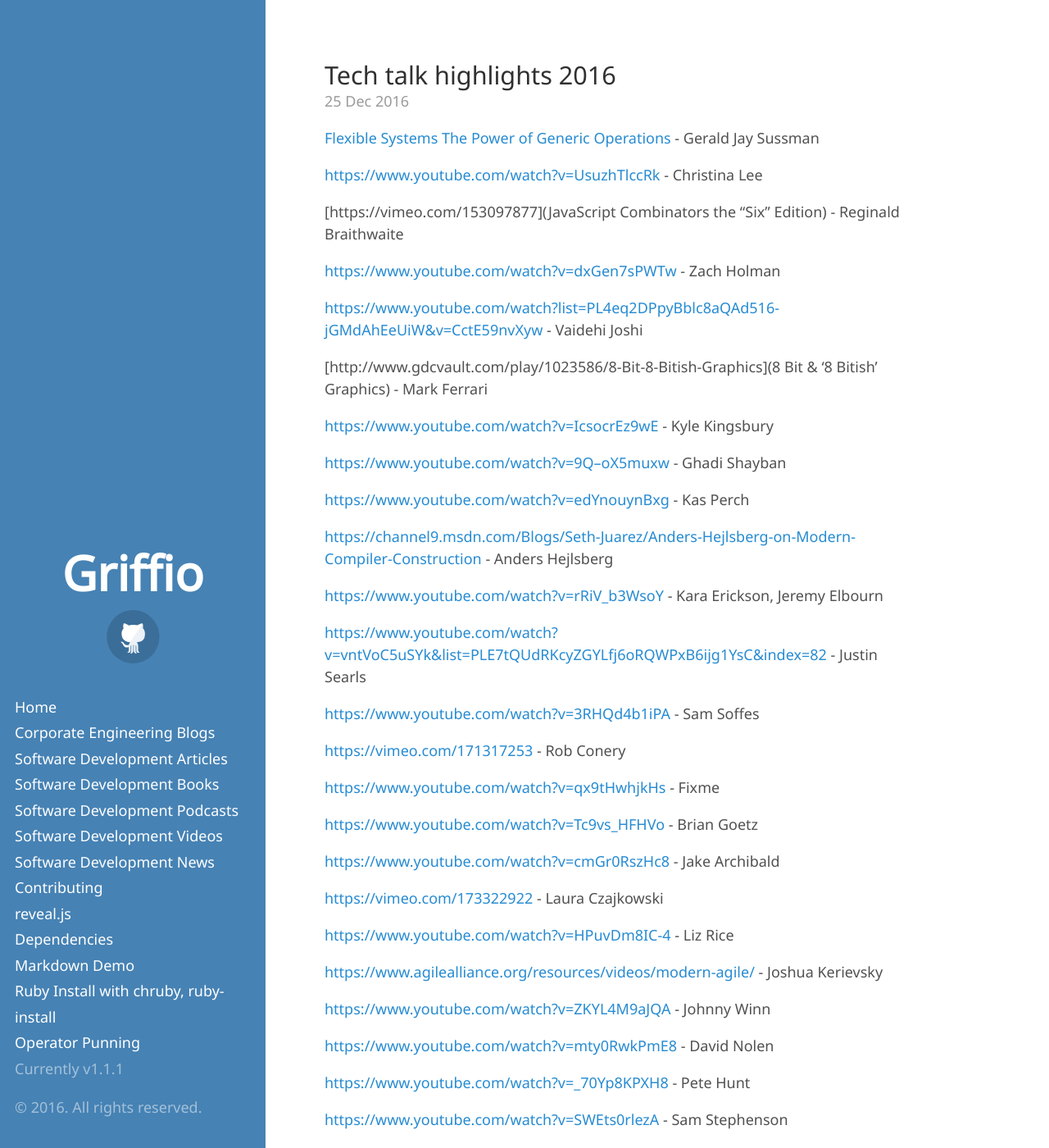
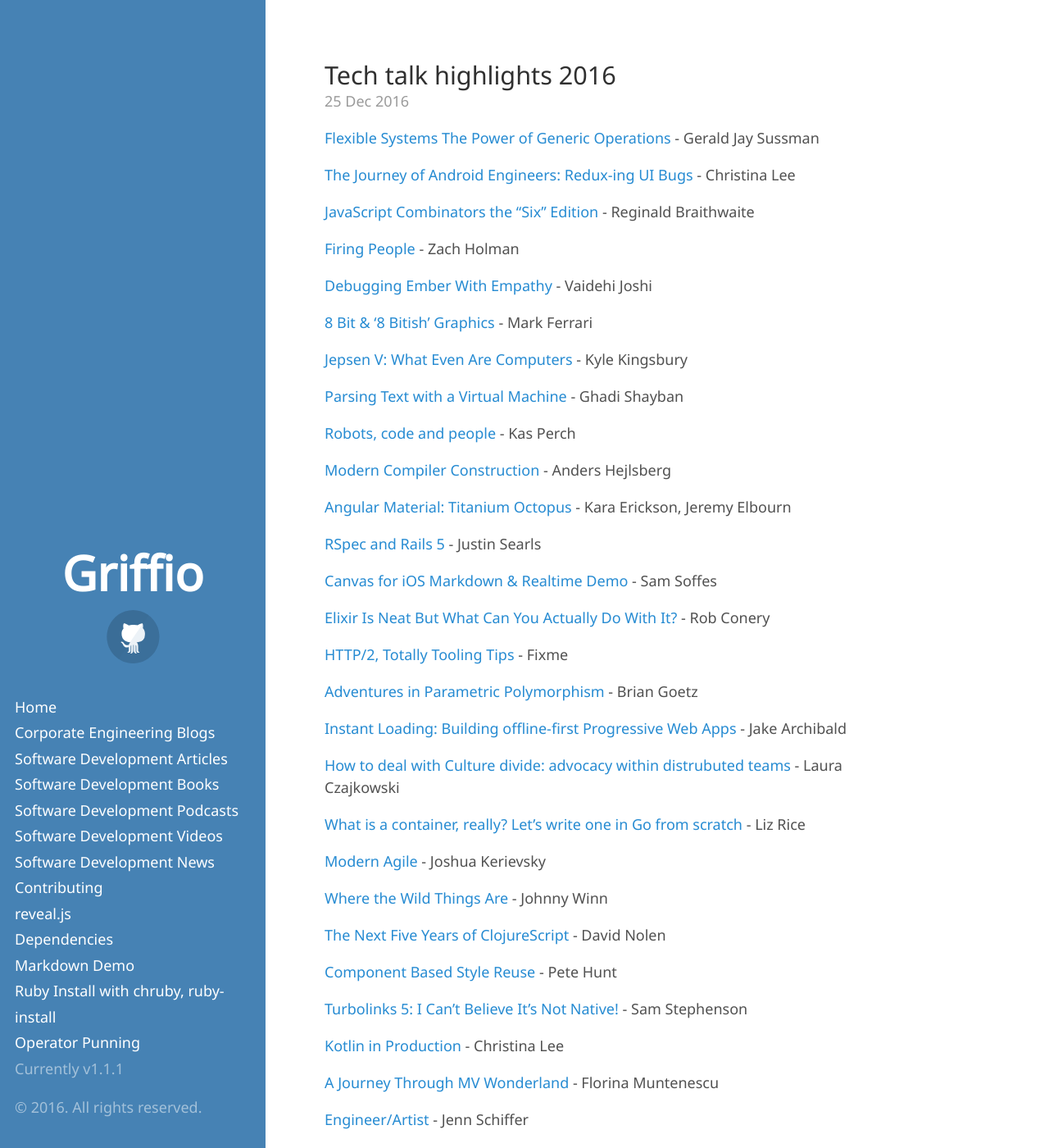
Before and after one commit to griffio/griffio.github.io, a Jekyll site: the page built from _posts/2016-12-25-Tech-talk-highlights.md, in a window 1280 px wide and 1400 px high. Shown: the whole window at 82% size. Built offline with Jekyll 4.4.1, drawn with Linux system fonts in a browser that asks for light colours; some web fonts are replaced; some of the changed text lies outside the part shown.

Commit message:
Update 2016-12-25-Tech-talk-highlights.md

```diff
--- a/_posts/2016-12-25-Tech-talk-highlights.md
+++ b/_posts/2016-12-25-Tech-talk-highlights.md
@@ -9,56 +9,56 @@
 
 [Flexible Systems The Power of Generic Operations](https://vimeo.com/151465912) - Gerald Jay Sussman
 
-[https://www.youtube.com/watch?v=UsuzhTlccRk](The Journey of Android Engineers: Redux-ing UI Bugs) - Christina Lee
+[The Journey of Android Engineers: Redux-ing UI Bugs](https://www.youtube.com/watch?v=UsuzhTlccRk) - Christina Lee
 
-[https://vimeo.com/153097877](JavaScript Combinators the "Six" Edition) - Reginald Braithwaite
+[JavaScript Combinators the "Six" Edition](https://vimeo.com/153097877) - Reginald Braithwaite
 
-[https://www.youtube.com/watch?v=dxGen7sPWTw](Firing People) - Zach Holman
+[Firing People](https://www.youtube.com/watch?v=dxGen7sPWTw) - Zach Holman
 
-[https://www.youtube.com/watch?list=PL4eq2DPpyBblc8aQAd516-jGMdAhEeUiW&v=CctE59nvXyw](Debugging Ember With Empathy) - Vaidehi Joshi
+[Debugging Ember With Empathy](https://www.youtube.com/watch?list=PL4eq2DPpyBblc8aQAd516-jGMdAhEeUiW&v=CctE59nvXyw) - Vaidehi Joshi
 
-[http://www.gdcvault.com/play/1023586/8-Bit-8-Bitish-Graphics](8 Bit & '8 Bitish' Graphics) - Mark Ferrari
+[8 Bit & '8 Bitish' Graphics](http://www.gdcvault.com/play/1023586/8-Bit-8-Bitish-Graphics) - Mark Ferrari
 
-[https://www.youtube.com/watch?v=IcsocrEz9wE](Jepsen V: What Even Are Computers) - Kyle Kingsbury
+[Jepsen V: What Even Are Computers](https://www.youtube.com/watch?v=IcsocrEz9wE) - Kyle Kingsbury
 
-[https://www.youtube.com/watch?v=9Q--oX5muxw](Parsing Text with a Virtual Machine) - Ghadi Shayban
+[Parsing Text with a Virtual Machine](https://www.youtube.com/watch?v=9Q--oX5muxw) - Ghadi Shayban
 
-[https://www.youtube.com/watch?v=edYnouynBxg](Robots, code and people) - Kas Perch
+[Robots, code and people](https://www.youtube.com/watch?v=edYnouynBxg) - Kas Perch
 
-[https://channel9.msdn.com/Blogs/Seth-Juarez/Anders-Hejlsberg-on-Modern-Compiler-Construction](Modern Compiler Construction) - Anders Hejlsberg
+[Modern Compiler Construction](https://channel9.msdn.com/Blogs/Seth-Juarez/Anders-Hejlsberg-on-Modern-Compiler-Construction) - Anders Hejlsberg
 
-[https://www.youtube.com/watch?v=rRiV_b3WsoY](Angular Material: Titanium Octopus) - Kara Erickson, Jeremy Elbourn
+[Angular Material: Titanium Octopus](https://www.youtube.com/watch?v=rRiV_b3WsoY) - Kara Erickson, Jeremy Elbourn
 
-[https://www.youtube.com/watch?v=vntVoC5uSYk&list=PLE7tQUdRKcyZGYLfj6oRQWPxB6ijg1YsC&index=82](RSpec and Rails 5) - Justin Searls
+[RSpec and Rails 5](https://www.youtube.com/watch?v=vntVoC5uSYk&list=PLE7tQUdRKcyZGYLfj6oRQWPxB6ijg1YsC&index=82) - Justin Searls
 
-[https://www.youtube.com/watch?v=3RHQd4b1iPA](Canvas for iOS Markdown & Realtime Demo) - Sam Soffes
+[Canvas for iOS Markdown & Realtime Demo](https://www.youtube.com/watch?v=3RHQd4b1iPA) - Sam Soffes
 
-[https://vimeo.com/171317253](Elixir Is Neat But What Can You Actually Do With It?) - Rob Conery
+[Elixir Is Neat But What Can You Actually Do With It?](https://vimeo.com/171317253) - Rob Conery
 
-[https://www.youtube.com/watch?v=qx9tHwhjkHs](HTTP/2, Totally Tooling Tips) - Fixme
+[HTTP/2, Totally Tooling Tips](https://www.youtube.com/watch?v=qx9tHwhjkHs) - Fixme
 
-[https://www.youtube.com/watch?v=Tc9vs_HFHVo](Adventures in Parametric Polymorphism) - Brian Goetz
+[Adventures in Parametric Polymorphism](https://www.youtube.com/watch?v=Tc9vs_HFHVo) - Brian Goetz
 
-[https://www.youtube.com/watch?v=cmGr0RszHc8](Instant Loading: Building offline-first Progressive Web Apps) - Jake Archibald
+[Instant Loading: Building offline-first Progressive Web Apps](https://www.youtube.com/watch?v=cmGr0RszHc8) - Jake Archibald
 
-[https://vimeo.com/173322922](How to deal with Culture divide: advocacy within distrubuted teams) - Laura Czajkowski
+[How to deal with Culture divide: advocacy within distrubuted teams](https://vimeo.com/173322922) - Laura Czajkowski
 
-[https://www.youtube.com/watch?v=HPuvDm8IC-4](What is a container, really? Let's write one in Go from scratch) - Liz Rice
+[What is a container, really? Let's write one in Go from scratch](https://www.youtube.com/watch?v=HPuvDm8IC-4) - Liz Rice
 
-[https://www.agilealliance.org/resources/videos/modern-agile/](Modern Agile) - Joshua Kerievsky
+[Modern Agile](https://www.agilealliance.org/resources/videos/modern-agile/) - Joshua Kerievsky
 
-[https://www.youtube.com/watch?v=ZKYL4M9aJQA](Where the Wild Things Are) - Johnny Winn
+[Where the Wild Things Are](https://www.youtube.com/watch?v=ZKYL4M9aJQA) - Johnny Winn
 
-[https://www.youtube.com/watch?v=mty0RwkPmE8](The Next Five Years of ClojureScript) - David Nolen
+[The Next Five Years of ClojureScript](https://www.youtube.com/watch?v=mty0RwkPmE8) - David Nolen
 
-[https://www.youtube.com/watch?v=_70Yp8KPXH8](Component Based Style Reuse) - Pete Hunt
+[Component Based Style Reuse](https://www.youtube.com/watch?v=_70Yp8KPXH8) - Pete Hunt
 
-[https://www.youtube.com/watch?v=SWEts0rlezA](Turbolinks 5: I Can’t Believe It’s Not Native!) - Sam Stephenson
+[Turbolinks 5: I Can’t Believe It’s Not Native!](https://www.youtube.com/watch?v=SWEts0rlezA) - Sam Stephenson
 
-[https://www.youtube.com/watch?v=mDpnc45WwlI](Kotlin in Production) - Christina Lee
+[Kotlin in Production](https://www.youtube.com/watch?v=mDpnc45WwlI) - Christina Lee
 
-[https://youtu.be/pBNaWK-ai-M?list=PLnVy79PaFHMXJha06t6pWfkYcATV4oPvC](A Journey Through MV Wonderland) - Florina Muntenescu
+[A Journey Through MV Wonderland](https://youtu.be/pBNaWK-ai-M?list=PLnVy79PaFHMXJha06t6pWfkYcATV4oPvC) - Florina Muntenescu
 
-[https://www.youtube.com/watch?v=wewAC5X_CZ8](Engineer/Artist) - Jenn Schiffer
+[Engineer/Artist](https://www.youtube.com/watch?v=wewAC5X_CZ8) - Jenn Schiffer
 
-[https://www.youtube.com/watch?v=buPPGxOnBnk](Proto REPL, a New Clojure Development and Visualization Tool) - Jason Gilman
+[Proto REPL, a New Clojure Development and Visualization Tool](https://www.youtube.com/watch?v=buPPGxOnBnk) - Jason Gilman
```
